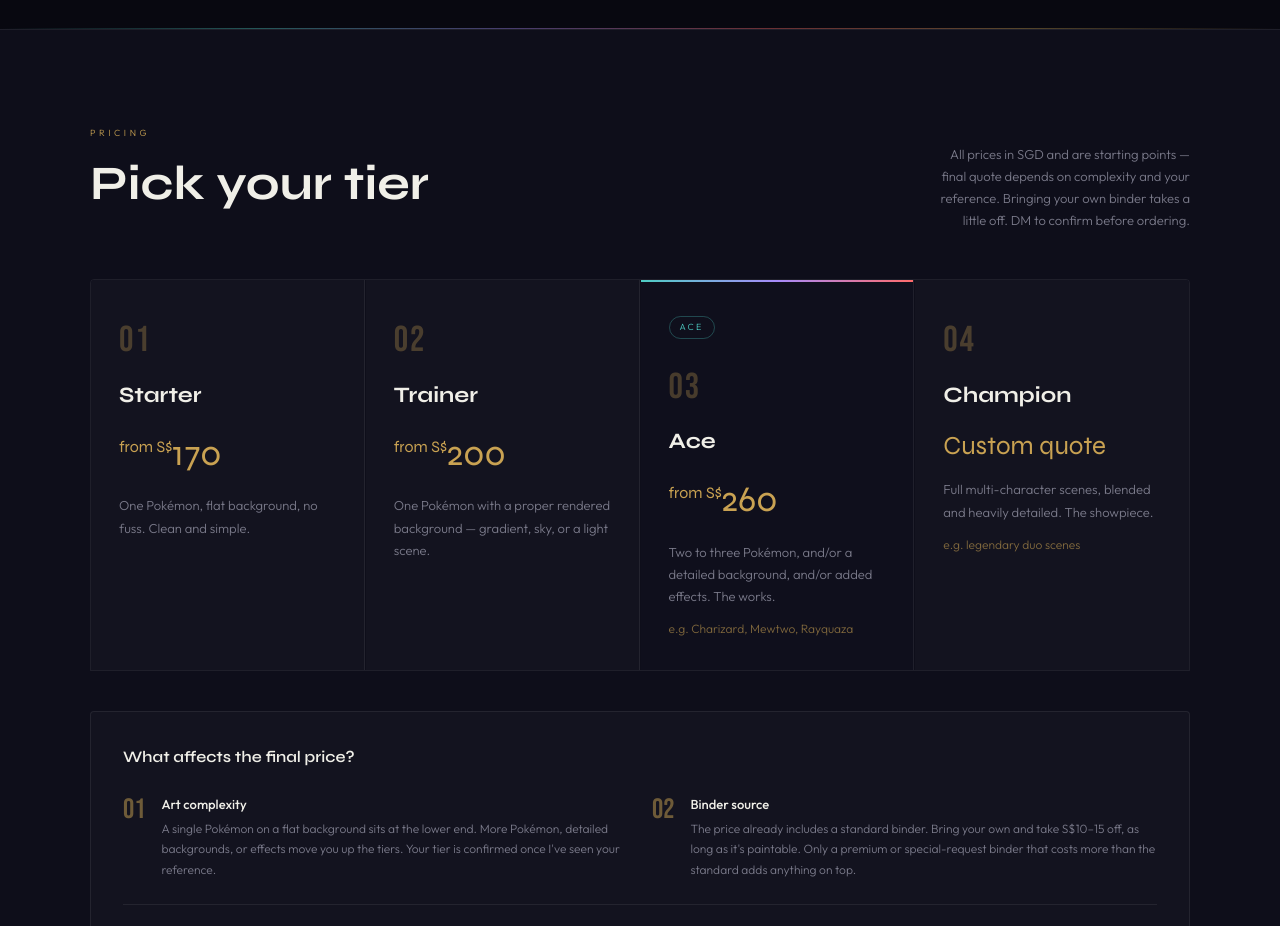
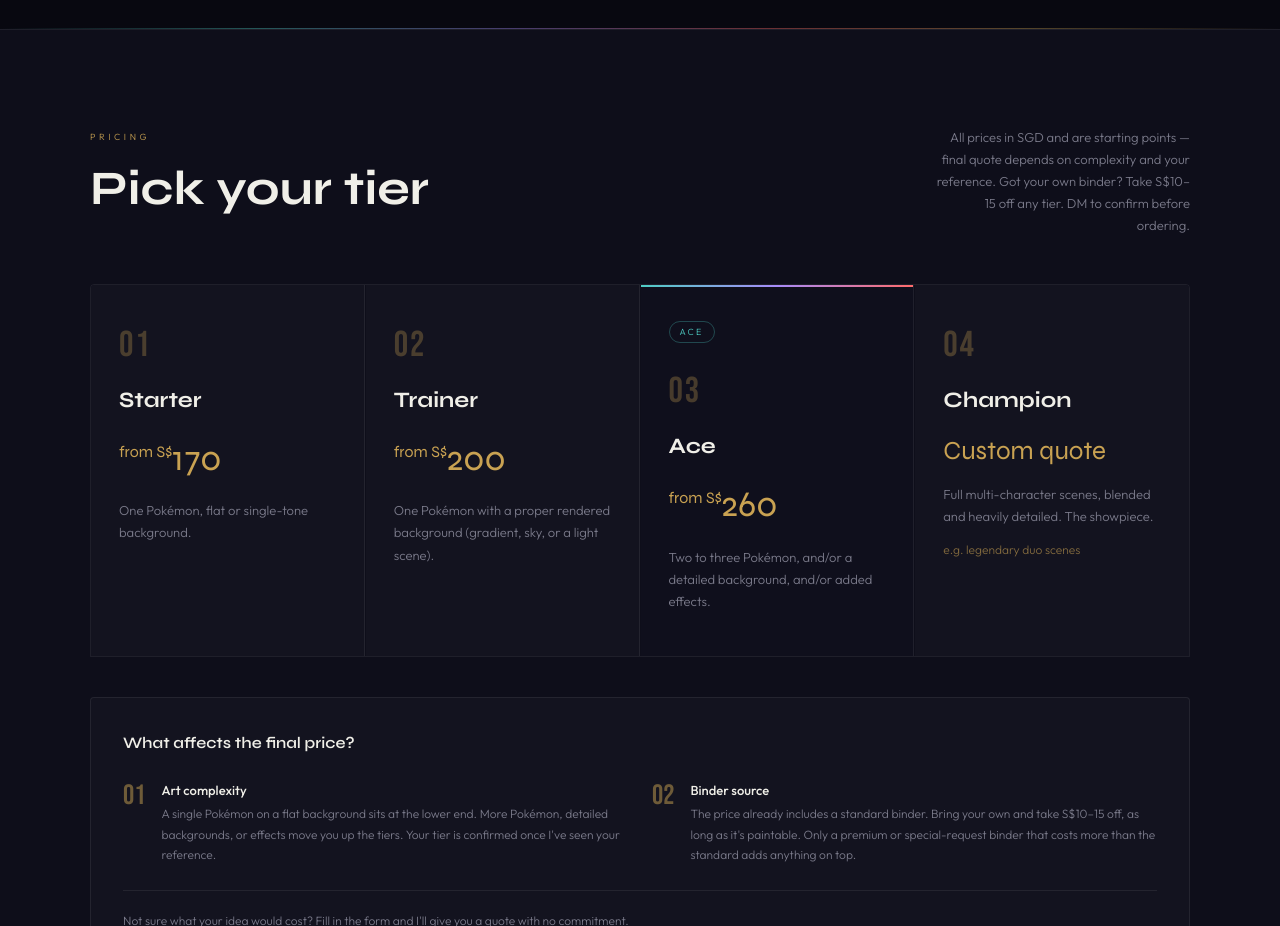
Before and after one commit to ixoriginalssg/ix-originals, a Next.js app: page / in a window 1280 px wide. Shown: the part 3720-4646 px from the top of the page. Built offline with nearby package versions, Linux system fonts and the light colour scheme.

Commit message:
Add files via upload

```diff
--- a/components/Tiers.tsx
+++ b/components/Tiers.tsx
@@ -3,7 +3,7 @@
     num: '01',
     name: 'Starter',
     price: '170',
-    desc: 'One Pokémon, flat background, no fuss. Clean and simple.',
+    desc: 'One Pokémon, flat or single-tone background.',
     eg: '',
     featured: false,
   },
@@ -11,7 +11,7 @@
     num: '02',
     name: 'Trainer',
     price: '200',
-    desc: 'One Pokémon with a proper rendered background — gradient, sky, or a light scene.',
+    desc: 'One Pokémon with a proper rendered background (gradient, sky, or a light scene).',
     eg: '',
     featured: false,
   },
@@ -19,8 +19,8 @@
     num: '03',
     name: 'Ace',
     price: '260',
-    desc: 'Two to three Pokémon, and/or a detailed background, and/or added effects. The works.',
-    eg: 'e.g. Charizard, Mewtwo, Rayquaza',
+    desc: 'Two to three Pokémon, and/or a detailed background, and/or added effects.',
+    eg: '',
     featured: true,
   },
   {
@@ -50,7 +50,7 @@
             <h2 className="sectionTitle">Pick your tier</h2>
           </div>
           <p className="tiersNote">
-            All prices in SGD and are starting points — final quote depends on complexity and your reference. Bringing your own binder takes a little off. DM to confirm before ordering.
+            All prices in SGD and are starting points — final quote depends on complexity and your reference. Got your own binder? Take S$10–15 off any tier. DM to confirm before ordering.
           </p>
         </div>
 
```
